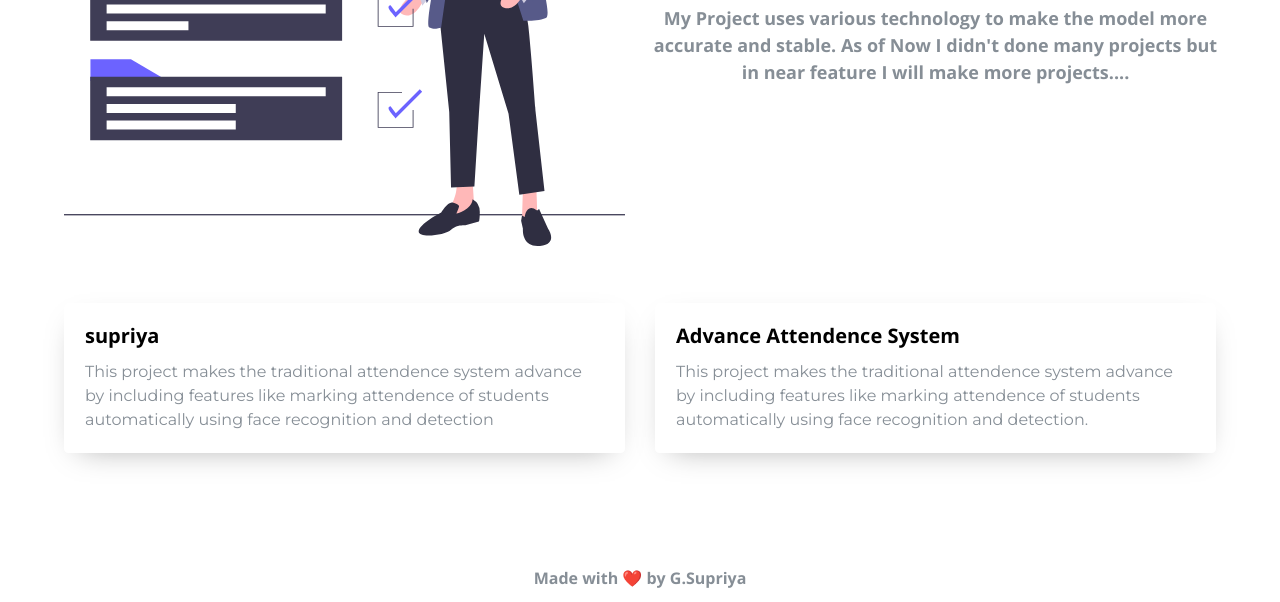
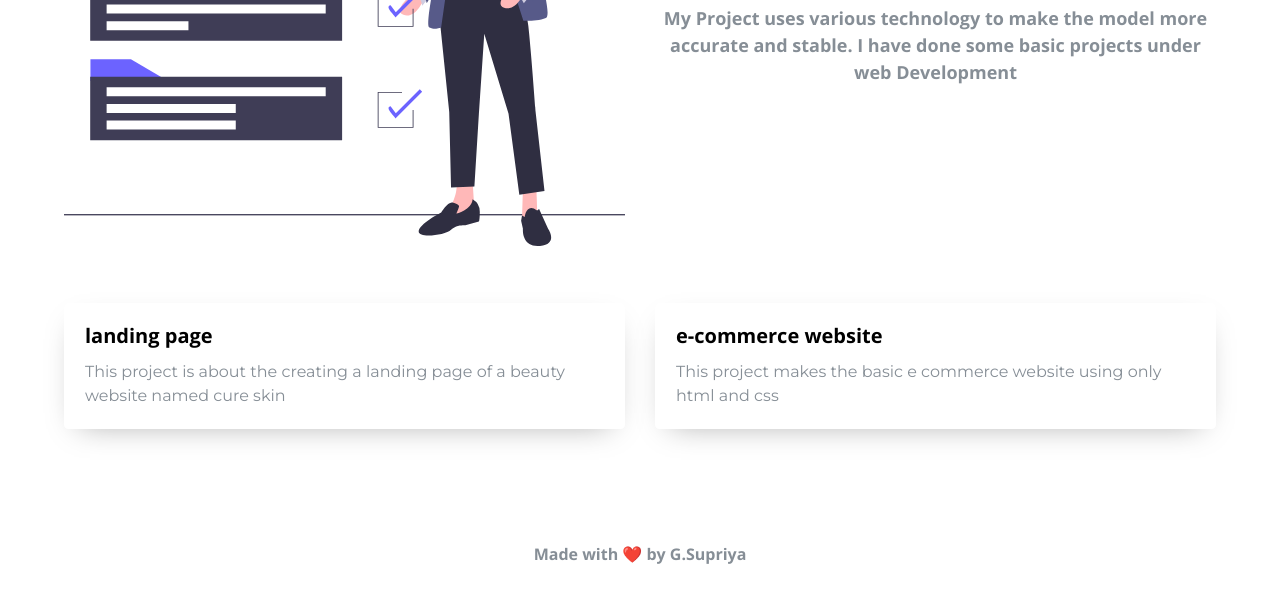
Before and after one commit to supriya-Gunisetty/codsoft_taskno1, a plain HTML site: page Project.html in a window 1280 px wide. Shown: the part 402-1004 px from the top of the page. After the commit the page ends 980 px from the top, so only its background shows below. Drawn offline with nearby package versions, Linux system fonts and the light colour scheme; a web font is replaced by a local one.

Commit message:
third commit

```diff
--- a/Project.html
+++ b/Project.html
@@ -50,20 +50,21 @@
                         </div>
                         <div class="col-lg-6 col-md-6 project-heading">
                           <h1 class = "P-heading">Projects</h1>
-                          <p class="p-text">My Project uses various technology to make the model more accurate and stable. As of
-                            Now I didn't done many projects but in near feature I will make more projects....
+                          <p class="p-text">My Project uses various technology to make the model more accurate and stable.
+                            I have done some basic projects under web Development
                           </p>
 
                         </div>
                     </div>
                     <div class="row Section1">
                       <div class="col-sm-6">
-                        <a class="Project-box" target="_blank" href="">
+                        <a class="Project-box" target="_blank" href="https://cure-skin.netlify.app/">
                         <div class="card boxx">
                           <div class="card-body">
-                            <h5 class="card-title">supriya</h5>
-                            <p class="card-text project-text">This project makes the traditional attendence system advance by including features
-                              like marking attendence of students automatically using face recognition and detection
+                            <h5 class="card-title">landing page</h5>
+                            <p class="card-text project-text">This project is about the creating a landing page of a
+                              beauty website named cure skin
+
                             </p>
 
                           </div>
@@ -71,12 +72,12 @@
                         </a>
                       </div>
                       <div class="col-sm-6">
-                        <a class="Project-box" target="_blank" href="">
+                        <a class="Project-box" target="_blank" href="https://ecommercebysupriya.netlify.app/">
                         <div class="card boxx">
                           <div class="card-body">
-                            <h5 class="card-title">Advance Attendence System</h5>
-                            <p class="card-text project-text">This project makes the traditional attendence system advance by including features
-                              like marking attendence of students automatically using face recognition and detection.
+                            <h5 class="card-title">e-commerce website</h5>
+                            <p class="card-text project-text">This project makes the basic e commerce website using only html and css
+
                             </p>
 
                           </div>
--- a/style.css
+++ b/style.css
@@ -77,10 +77,8 @@ span.wave {
     right:0;
 }
 .Image{
-  height: 350px;
-  margin-top: 10px;
-  align-items: end;
-  margin-left: 200px;
+  height: 400px;
+
 }
 
 @media only screen and (max-width : 1183px){
```
Also changed, not shown: contact.html (+1 -1 lines), index.html (+6 -29 lines).
